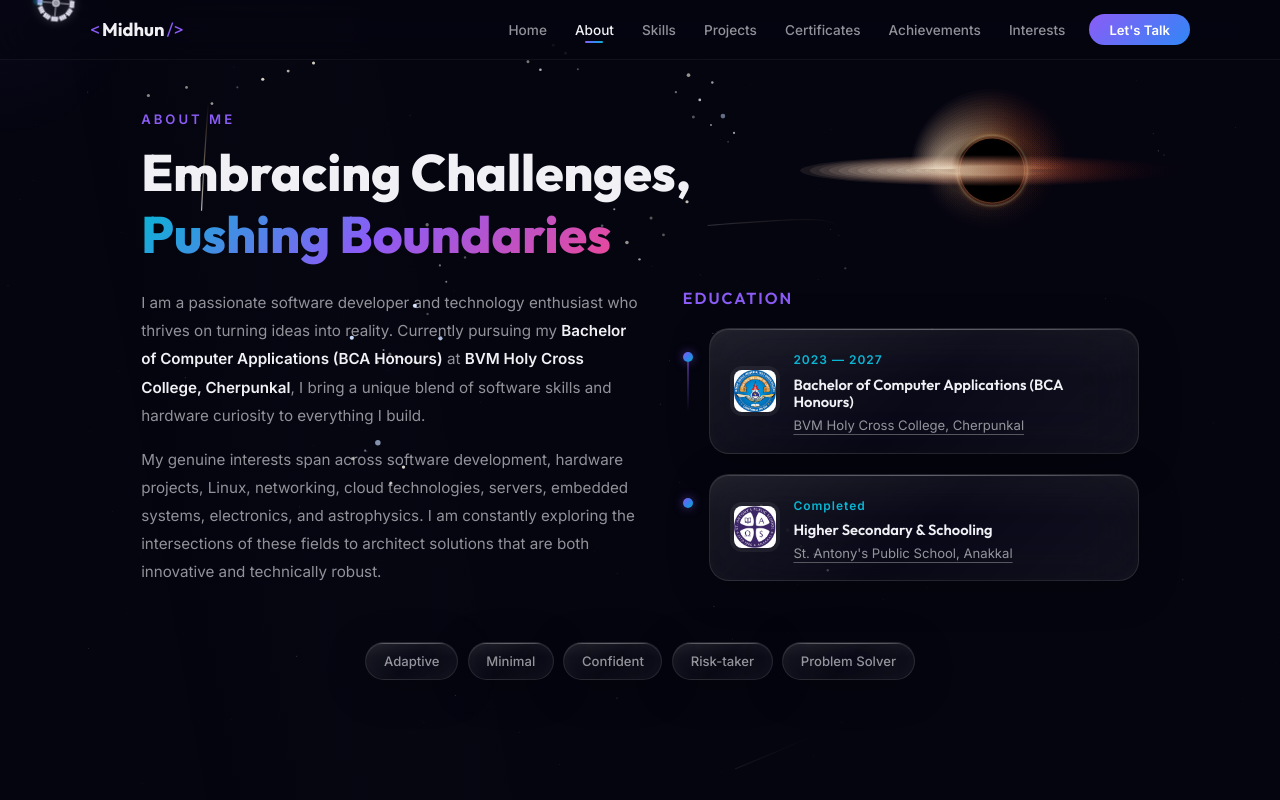
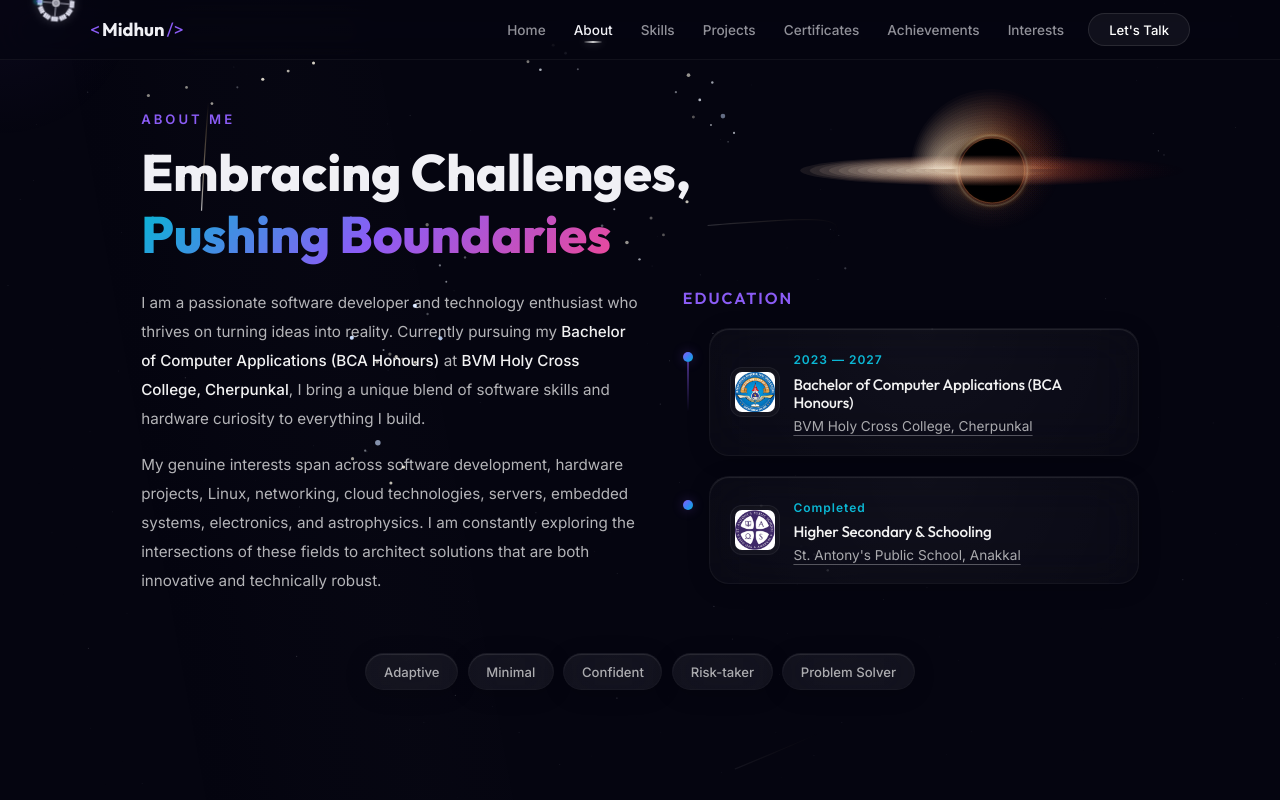
Before and after one commit to midhunsiby7/its_me_midhun, a React (Vite) app: page / in a window 1280 px wide. Both pictures are taken after a click on the button "About". Built offline with nearby package versions, Linux system fonts and the light colour scheme.

Commit message:
refactor: premium visual identity

```diff
--- a/src/components/About.css
+++ b/src/components/About.css
@@ -10,12 +10,13 @@
 }
 
 .about__bio p {
-  color: var(--text-secondary);
+  color: rgba(255, 255, 255, 0.7);
   font-size: 0.95rem;
-  margin-bottom: 1rem;
-  line-height: 1.85;
+  margin-bottom: 1.1rem;
+  line-height: 1.9;
+  font-weight: 400;
 }
-.about__bio strong { color: var(--text-primary); font-weight: 600; }
+.about__bio strong { color: rgba(255, 255, 255, 0.95); font-weight: 500; }
 
 .about__timeline-title {
   font-size: 1rem;
@@ -46,7 +47,7 @@
   margin-top: 1.5rem;
   flex-shrink: 0;
   position: relative;
-  box-shadow: 0 0 10px rgba(139, 92, 246, 0.5);
+  box-shadow: 0 0 12px rgba(139, 92, 246, 0.3);
 }
 
 .about__timeline-dot::after {
@@ -77,9 +78,11 @@
   height: 50px;
   border-radius: var(--radius-inner);
   object-fit: contain;
-  background: rgba(255, 255, 255, 0.06);
+  background: rgba(255, 255, 255, 0.04);
+  border: 1px solid rgba(255, 255, 255, 0.05);
   padding: 4px;
   flex-shrink: 0;
+  box-shadow: inset 0 2px 4px rgba(0, 0, 0, 0.2);
 }
 
 .about__timeline-year {
@@ -88,8 +91,8 @@
   color: var(--accent-cyan);
   letter-spacing: 1px;
 }
-.about__timeline-content h4 { font-size: 0.92rem; font-weight: 600; margin: 0.2rem 0; }
-.about__timeline-content p { font-size: 0.82rem; color: var(--text-secondary); }
+.about__timeline-content h4 { font-size: 0.95rem; font-weight: 500; letter-spacing: -0.01em; margin: 0.2rem 0; color: rgba(255, 255, 255, 0.95); }
+.about__timeline-content p { font-size: 0.85rem; font-weight: 400; color: rgba(255, 255, 255, 0.65); }
 
 .about__traits {
   display: flex;
@@ -103,14 +106,17 @@
   border-radius: var(--radius-pill);
   font-size: 0.82rem;
   font-weight: 500;
-  color: var(--text-secondary);
+  color: rgba(255, 255, 255, 0.65);
+  background: rgba(255, 255, 255, 0.03);
+  border: 1px solid rgba(255, 255, 255, 0.05);
   cursor: default;
+  transition: all var(--transition-base);
 }
 .about__trait:hover {
-  color: var(--text-primary);
-  border-color: rgba(139, 92, 246, 0.3);
-  background: rgba(139, 92, 246, 0.1);
-  transform: translateY(-2px);
+  color: #fff;
+  border-color: rgba(255, 255, 255, 0.15);
+  background: rgba(255, 255, 255, 0.08);
+  transform: translateY(-1px) scale(1.02);
 }
 
 @media (max-width: 768px) {
--- a/src/components/Navbar.css
+++ b/src/components/Navbar.css
@@ -114,29 +114,30 @@
   transform: translateX(-50%);
   width: 18px;
   height: 2px;
-  background: var(--gradient-primary);
+  background: linear-gradient(90deg, rgba(255, 255, 255, 0.1), rgba(255, 255, 255, 0.8), rgba(255, 255, 255, 0.1));
   border-radius: 2px;
+  box-shadow: 0 0 8px rgba(255, 255, 255, 0.3);
 }
 
 .navbar__cta {
   font-family: var(--font-body);
   font-size: 0.82rem;
-  font-weight: 600;
+  font-weight: 500;
   padding: 0.45rem 1.25rem;
   border-radius: var(--radius-pill);
-  background: var(--gradient-primary);
-  background-size: 200% auto;
+  background: rgba(255, 255, 255, 0.05);
+  border: 1px solid rgba(255, 255, 255, 0.1);
   color: #fff;
-  border: none;
   cursor: pointer;
   transition: all var(--transition-base);
   margin-left: 0.5rem;
 }
 
 .navbar__cta:hover {
-  background-position: right center;
-  transform: translateY(-2px);
-  box-shadow: 0 4px 16px rgba(139, 92, 246, 0.35);
+  background: rgba(255, 255, 255, 0.1);
+  border-color: rgba(255, 255, 255, 0.2);
+  transform: translateY(-1px);
+  box-shadow: 0 4px 12px rgba(0, 0, 0, 0.2);
 }
 
 /* ===== MOBILE ===== */
@@ -163,12 +164,12 @@
     padding: 1rem;
 
     /* Glassmorphism Card Effect */
-    background: rgba(12, 12, 19, 0.94);
-    backdrop-filter: blur(18px);
-    -webkit-backdrop-filter: blur(18px);
-    border: 1px solid rgba(255, 255, 255, 0.12);
+    background: rgba(15, 15, 22, 0.95);
+    backdrop-filter: blur(24px);
+    -webkit-backdrop-filter: blur(24px);
+    border: 1px solid rgba(255, 255, 255, 0.08);
     border-radius: var(--radius-card);
-    box-shadow: 0 8px 32px rgba(0, 0, 0, 0.6), inset 0 1px 0 rgba(255, 255, 255, 0.08);
+    box-shadow: 0 8px 32px rgba(0, 0, 0, 0.6), inset 0 1px 1px rgba(255, 255, 255, 0.1);
 
     transform-origin: top right;
     transform: translateY(-15px) scale(0.95);
@@ -192,7 +193,8 @@
   }
 
   .navbar__link--active {
-    background: rgba(139, 92, 246, 0.15);
+    background: rgba(255, 255, 255, 0.05);
+    color: #fff;
   }
 
   .navbar__indicator {
--- a/src/components/Projects.css
+++ b/src/components/Projects.css
@@ -14,12 +14,13 @@
 }
 
 .projects__card-accent {
-  height: 3px;
+  height: 2px;
   width: 100%;
   border-radius: var(--radius-card) var(--radius-card) 0 0;
-  transition: height var(--transition-base);
+  opacity: 0.6;
+  transition: all var(--transition-base);
 }
-.projects__card:hover .projects__card-accent { height: 5px; }
+.projects__card:hover .projects__card-accent { height: 3px; opacity: 1; }
 
 .projects__card-body {
   padding: var(--spacing-card);
@@ -30,16 +31,17 @@
 
 .projects__icon { font-size: 1.75rem; margin-bottom: 0.85rem; display: inline-block; }
 .projects__thumbnail {
-  width: 42px;
-  height: 42px;
+  width: 48px;
+  height: 48px;
   border-radius: var(--radius-inner);
   object-fit: cover;
   margin-bottom: 0.85rem;
-  box-shadow: 0 4px 12px rgba(0, 0, 0, 0.1);
+  box-shadow: inset 0 2px 10px rgba(0, 0, 0, 0.2);
+  border: 1px solid rgba(255, 255, 255, 0.06);
 }
 
-.projects__title { font-size: 1.05rem; font-weight: 700; margin-bottom: 0.65rem; line-height: 1.3; }
-.projects__desc { font-size: 0.85rem; color: var(--text-secondary); line-height: 1.7; margin-bottom: 1.1rem; flex: 1; }
+.projects__title { font-size: 1.1rem; font-weight: 500; letter-spacing: -0.01em; color: rgba(255, 255, 255, 0.95); margin-bottom: 0.65rem; line-height: 1.3; }
+.projects__desc { font-size: 0.88rem; font-weight: 400; color: rgba(255, 255, 255, 0.65); line-height: 1.7; margin-bottom: 1.1rem; flex: 1; }
 
 .projects__tech {
   display: flex;
@@ -49,33 +51,33 @@
 }
 
 .projects__tech-tag {
-  padding: 0.2rem 0.55rem;
+  padding: 0.2rem 0.65rem;
   border-radius: var(--radius-pill);
-  font-size: 0.7rem;
+  font-size: 0.72rem;
   font-weight: 500;
-  background: rgba(139, 92, 246, 0.08);
-  border: 1px solid rgba(139, 92, 246, 0.12);
-  color: var(--accent-purple);
+  background: rgba(255, 255, 255, 0.03);
+  border: 1px solid rgba(255, 255, 255, 0.06);
+  color: rgba(255, 255, 255, 0.55);
 }
 
 .projects__link {
   display: inline-flex;
   align-items: center;
-  gap: 0.35rem;
+  gap: 0.4rem;
   font-size: 0.82rem;
   font-weight: 500;
-  color: var(--text-secondary);
-  padding: 0.4rem 0.9rem;
+  color: rgba(255, 255, 255, 0.7);
+  padding: 0.45rem 1rem;
   border-radius: var(--radius-pill);
-  background: rgba(255, 255, 255, 0.03);
-  border: 1px solid rgba(255, 255, 255, 0.05);
+  background: rgba(255, 255, 255, 0.04);
+  border: 1px solid rgba(255, 255, 255, 0.08);
   transition: all var(--transition-base);
   width: fit-content;
 }
 .projects__link:hover {
-  color: var(--text-primary);
-  background: rgba(139, 92, 246, 0.1);
-  border-color: rgba(139, 92, 246, 0.2);
+  color: #fff;
+  background: rgba(255, 255, 255, 0.08);
+  border-color: rgba(255, 255, 255, 0.15);
 }
 
 @media (max-width: 900px) {
--- a/src/components/Skills.css
+++ b/src/components/Skills.css
@@ -12,7 +12,7 @@
   padding: var(--spacing-card);
 }
 .skills__card:hover {
-  border-color: color-mix(in srgb, var(--card-accent) 30%, transparent);
+  border-color: color-mix(in srgb, var(--card-accent) 20%, transparent);
 }
 
 .skills__card-header {
@@ -32,9 +32,10 @@
   border-radius: var(--radius-inner);
   background: color-mix(in srgb, var(--card-accent) 10%, transparent);
   border: 1px solid color-mix(in srgb, var(--card-accent) 18%, transparent);
+  box-shadow: inset 0 2px 4px rgba(0, 0, 0, 0.2);
 }
 
-.skills__card-title { font-size: 0.92rem; font-weight: 600; }
+.skills__card-title { font-size: 0.95rem; font-weight: 500; letter-spacing: -0.01em; color: rgba(255, 255, 255, 0.95); }
 
 .skills__tags {
   display: flex;
@@ -43,19 +44,20 @@
 }
 
 .skills__tag {
-  padding: 0.3rem 0.75rem;
+  padding: 0.3rem 0.8rem;
   border-radius: var(--radius-pill);
   font-size: 0.78rem;
-  font-weight: 500;
-  background: rgba(255, 255, 255, 0.03);
-  border: 1px solid rgba(255, 255, 255, 0.05);
-  color: var(--text-secondary);
+  font-weight: 400;
+  background: rgba(255, 255, 255, 0.02);
+  border: 1px solid rgba(255, 255, 255, 0.04);
+  color: rgba(255, 255, 255, 0.65);
   transition: all var(--transition-base);
 }
 .skills__tag:hover {
-  background: color-mix(in srgb, var(--card-accent) 12%, transparent);
-  border-color: color-mix(in srgb, var(--card-accent) 22%, transparent);
-  color: var(--text-primary);
+  background: color-mix(in srgb, var(--card-accent) 8%, transparent);
+  border-color: color-mix(in srgb, var(--card-accent) 15%, transparent);
+  color: rgba(255, 255, 255, 0.95);
+  transform: translateY(-1px) scale(1.02);
 }
 
 @media (max-width: 900px) {
--- a/src/index.css
+++ b/src/index.css
@@ -66,76 +66,35 @@ img { max-width: 100%; display: block; }
 
 /* ===== GLASSMORPHISM — Frosted Transparent Glass ===== */
 .glass-card {
-  background: linear-gradient(
-    135deg,
-    rgba(255, 255, 255, 0.08) 0%,
-    rgba(255, 255, 255, 0.02) 50%,
-    rgba(255, 255, 255, 0.05) 100%
-  );
-  backdrop-filter: blur(32px) saturate(1.4);
-  -webkit-backdrop-filter: blur(32px) saturate(1.4);
-  border: 1px solid rgba(255, 255, 255, 0.10);
+  background: rgba(20, 20, 30, 0.25);
+  backdrop-filter: blur(24px) saturate(1.2);
+  -webkit-backdrop-filter: blur(24px) saturate(1.2);
+  border: 1px solid rgba(255, 255, 255, 0.05);
   border-radius: var(--radius-card);
   box-shadow:
-    0 8px 40px rgba(0, 0, 0, 0.3),
-    inset 0 1px 0 rgba(255, 255, 255, 0.1),
-    inset 0 0 20px rgba(255, 255, 255, 0.02);
+    0 4px 24px -2px rgba(0, 0, 0, 0.2),
+    inset 0 1px 1px rgba(255, 255, 255, 0.1);
   transition: all var(--transition-base);
   position: relative;
   overflow: hidden;
 }
 
-/* Frosted top edge highlight — like real glass catching light */
+/* Very faint ambient top glow */
 .glass-card::before {
   content: '';
   position: absolute;
-  top: 0;
-  left: 0;
-  right: 0;
-  height: 1px;
-  background: linear-gradient(
-    90deg,
-    transparent 0%,
-    rgba(255, 255, 255, 0.18) 20%,
-    rgba(255, 255, 255, 0.25) 50%,
-    rgba(255, 255, 255, 0.18) 80%,
-    transparent 100%
-  );
+  top: 0; left: 0; right: 0; height: 100%;
+  background: radial-gradient(800px circle at top center, rgba(255,255,255,0.03), transparent 40%);
   pointer-events: none;
 }
 
-/* Subtle inner shine */
-.glass-card::after {
-  content: '';
-  position: absolute;
-  top: 0;
-  left: 0;
-  right: 0;
-  bottom: 0;
-  background: linear-gradient(
-    180deg,
-    rgba(255, 255, 255, 0.04) 0%,
-    transparent 40%,
-    transparent 100%
-  );
-  pointer-events: none;
-  border-radius: var(--radius-card);
-}
-
 .glass-card:hover {
-  background: linear-gradient(
-    135deg,
-    rgba(255, 255, 255, 0.12) 0%,
-    rgba(255, 255, 255, 0.04) 50%,
-    rgba(255, 255, 255, 0.08) 100%
-  );
-  border-color: rgba(255, 255, 255, 0.16);
+  background: rgba(25, 25, 38, 0.35);
+  border-color: rgba(255, 255, 255, 0.1);
   box-shadow:
-    0 16px 56px rgba(0, 0, 0, 0.35),
-    inset 0 1px 0 rgba(255, 255, 255, 0.14),
-    inset 0 0 30px rgba(255, 255, 255, 0.03),
-    0 0 50px rgba(139, 92, 246, 0.05);
-  transform: translateY(-3px);
+    0 8px 32px -4px rgba(0, 0, 0, 0.3),
+    inset 0 1px 1px rgba(255, 255, 255, 0.15);
+  transform: translateY(-2px) scale(1.005);
 }
 
 /* ===== SECTION LABELS ===== */
```
Also changed, not shown: src/components/ShowcaseCard.css (+43 -33 lines).
